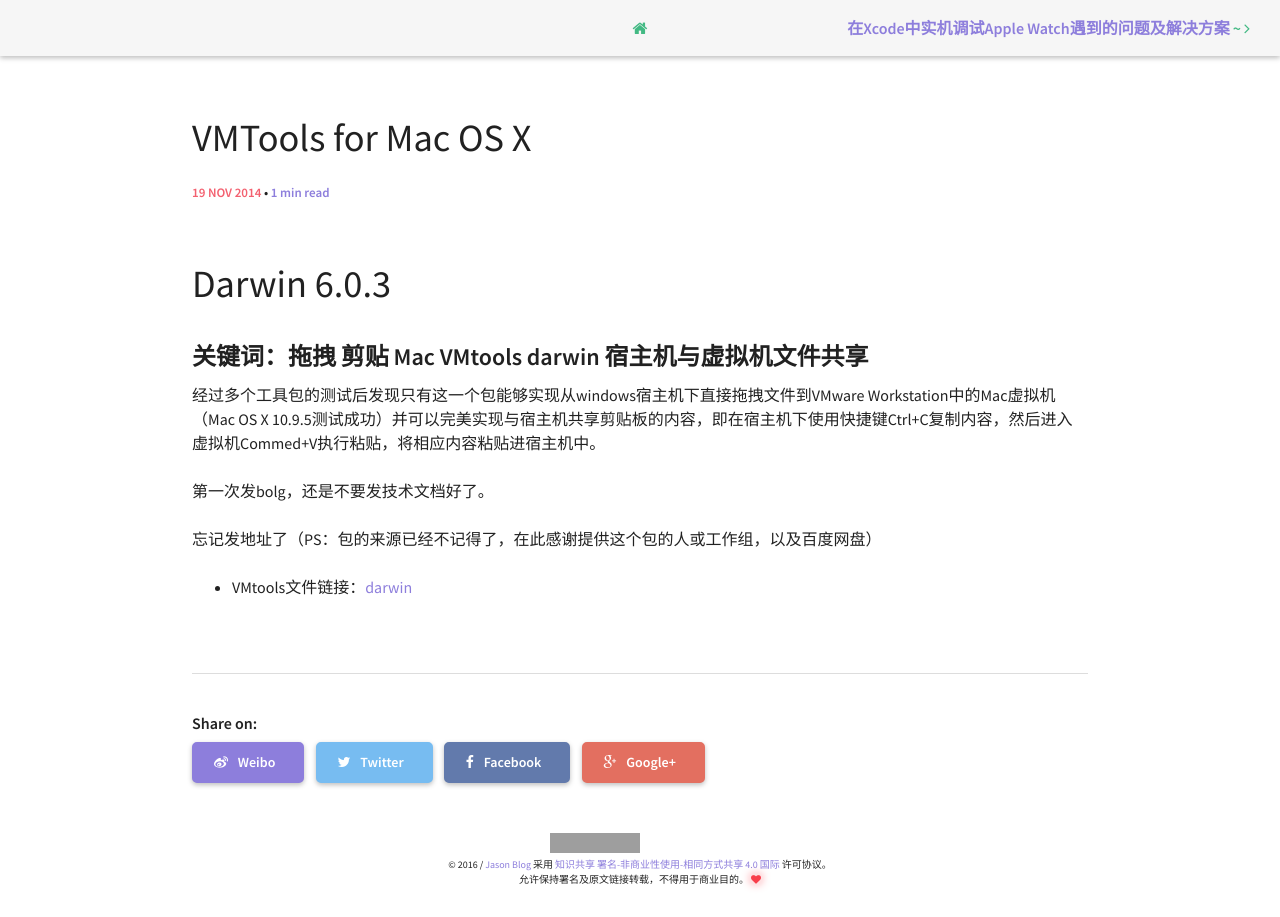
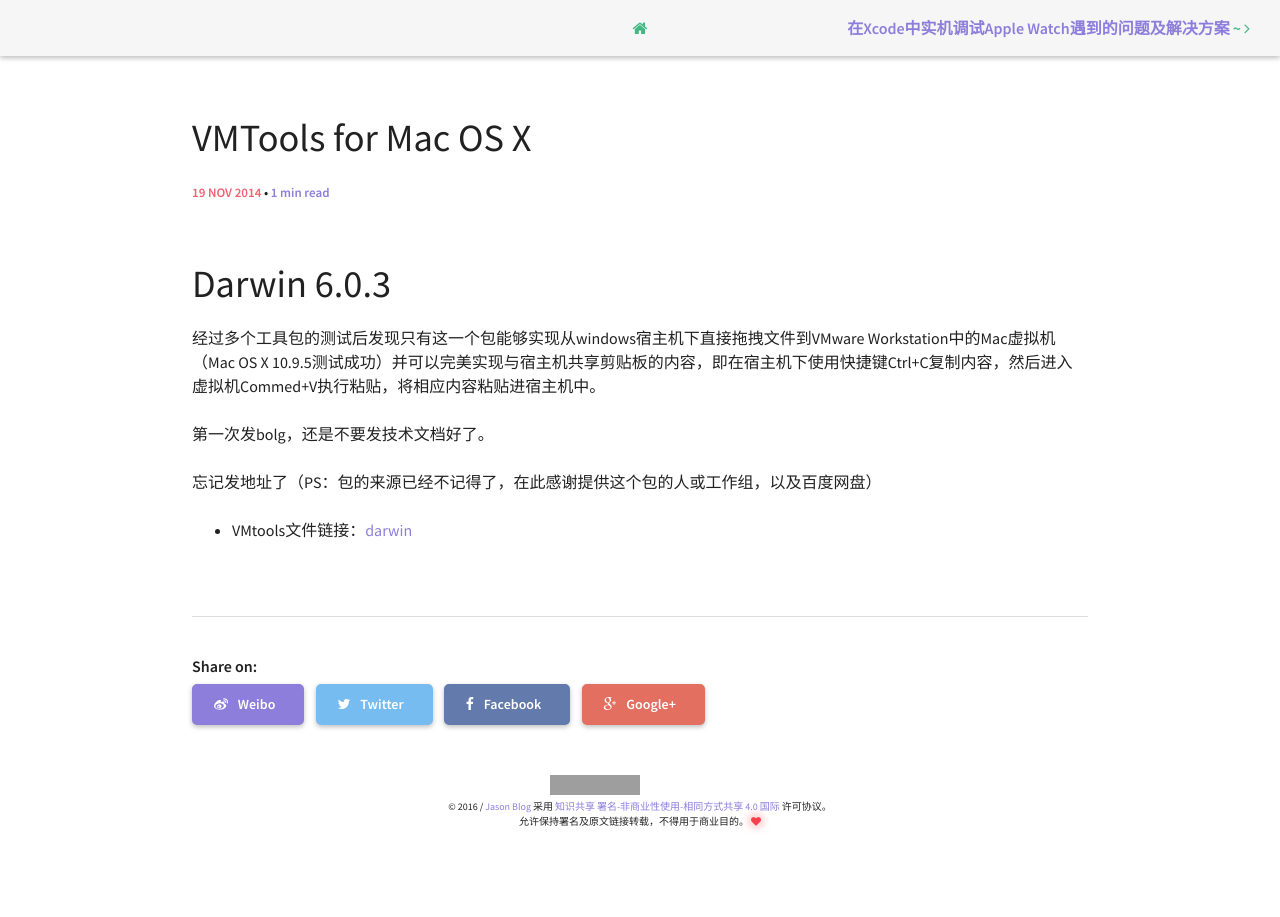
Before and after one commit to DeveloperJx/Developer, a Jekyll site: the page built from _posts/2014-11-19-darwin6.0.3.md, in a window 1280 px wide. Built offline with Jekyll 4.4.1, drawn with Linux system fonts in a browser that asks for light colours; grey boxes are pictures that could not be loaded.

Commit message:
Update 2014-11-19-darwin6.0.3.md

```diff
--- a/_posts/2014-11-19-darwin6.0.3.md
+++ b/_posts/2014-11-19-darwin6.0.3.md
@@ -7,7 +7,6 @@
 ---
 
 # Darwin 6.0.3
-### 关键词：拖拽 剪贴 Mac VMtools darwin 宿主机与虚拟机文件共享
 
 经过多个工具包的测试后发现只有这一个包能够实现从windows宿主机下直接拖拽文件到VMware Workstation中的Mac虚拟机（Mac OS X 10.9.5测试成功）并可以完美实现与宿主机共享剪贴板的内容，即在宿主机下使用快捷键Ctrl+C复制内容，然后进入虚拟机Commed+V执行粘贴，将相应内容粘贴进宿主机中。
 
```
